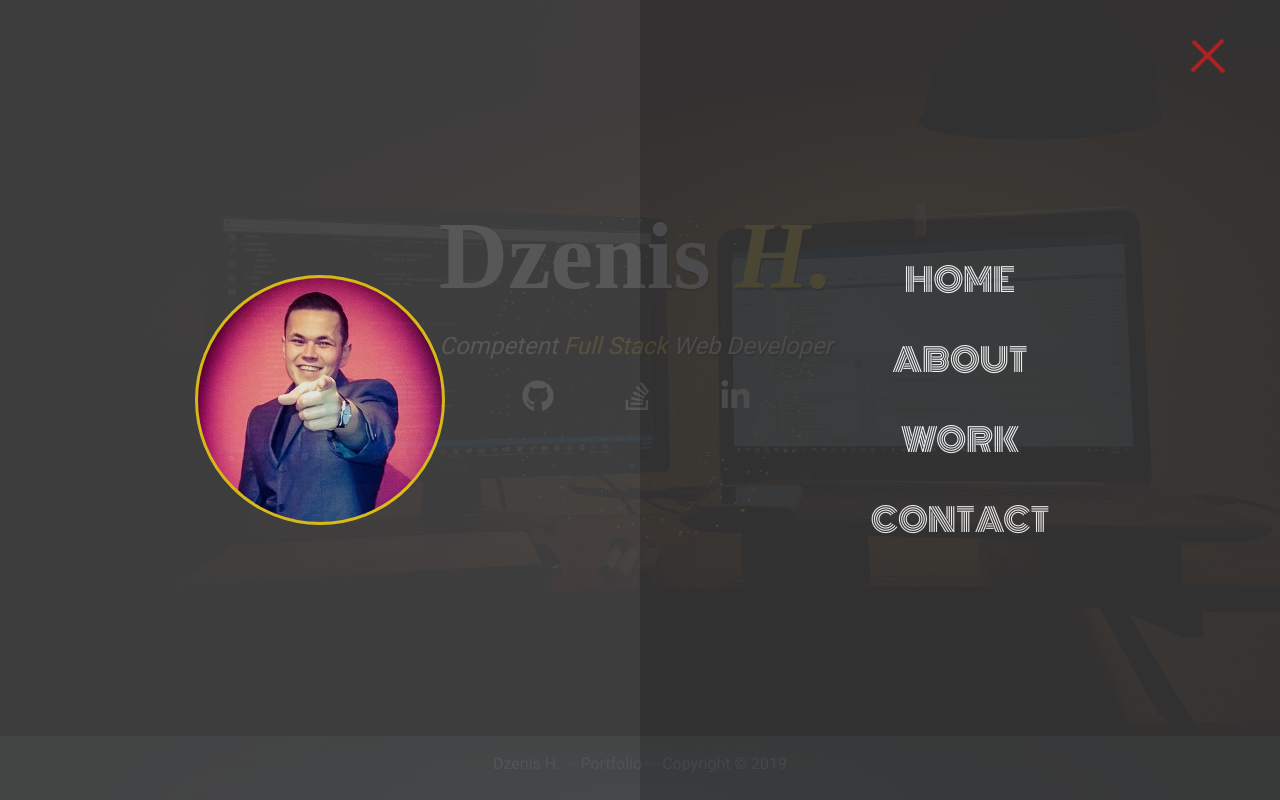
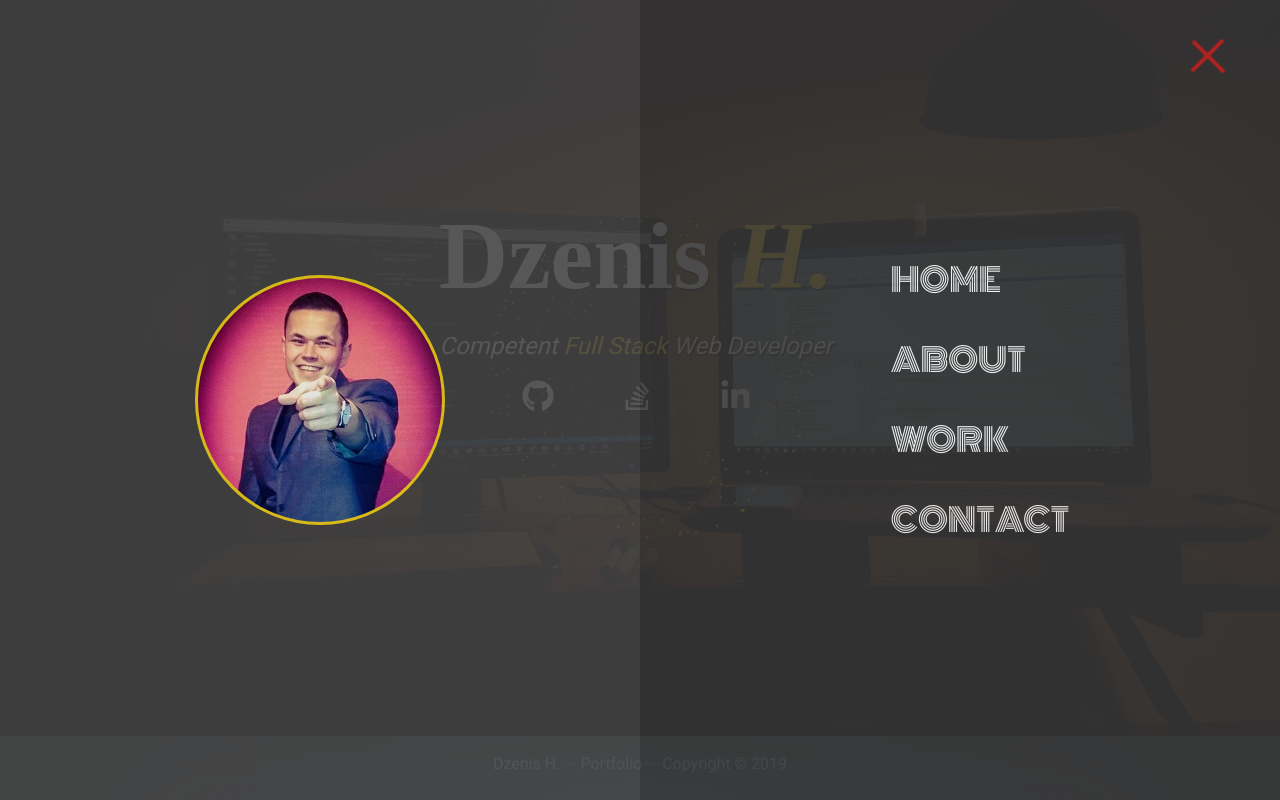
Before and after one commit to wsheffel/reactivePortfolio, a React (Create React App) app: page / in a window 1280 px wide. Both pictures are taken after a click on the element 1207 px from the left and 64 px from the top of the page. Built offline with nearby package versions, Linux system fonts and the light colour scheme; a web font is replaced by a local one.

Commit message:
Fix menu issue

```diff
--- a/package.json
+++ b/package.json
@@ -6,6 +6,7 @@
   "author": "Dzenis H.",
   "homepage": "https://dzenis-h.com",
   "dependencies": {
+    "axios": "^0.19.0",
     "react": "^16.9.0",
     "react-awesome-modal": "^2.0.5",
     "react-dom": "^16.9.0",
--- a/src/components/layout/MenuComponent.js
+++ b/src/components/layout/MenuComponent.js
@@ -53,13 +53,14 @@ class Menu extends Component {
             <div className="btn-line"></div>
             <div className="btn-line"></div>
           </div>
-
-          {showMenu === true ? (
+          {showMenu ? (
             <nav className={menu}>
               <div className={menuBranding}>
                 <div className="portrait"></div>
               </div>
-              <ul className={menuNav} onClick={this.toggleMenu.bind(this)}>
+
+              <div className={menuNav} onClick={e => e.stopPropagation()}>
+                <ul onClick={this.toggleMenu}>
                   <li className={navItems}>
                     <Link to="/" className="nav-link">
                       Home
@@ -81,6 +82,7 @@ class Menu extends Component {
                     </Link>
                   </li>
                 </ul>
+              </div>
             </nav>
           ) : null}
         </header>
--- a/src/style/App.css
+++ b/src/style/App.css
@@ -194,6 +194,10 @@ body {
   transform: translate3d(0, -100%, 0);
   transition: all 0.5s ease-out;
 }
+.menu-nav ul li {
+  list-style-type: none;
+}
+
 .menu-nav.show {
   transform: translate3d(0, 0, 0);
 }
```
Also changed, not shown: 2 other files (tests, documents, lock files or other folders). Lines whose indentation alone changed are shown as unchanged.
